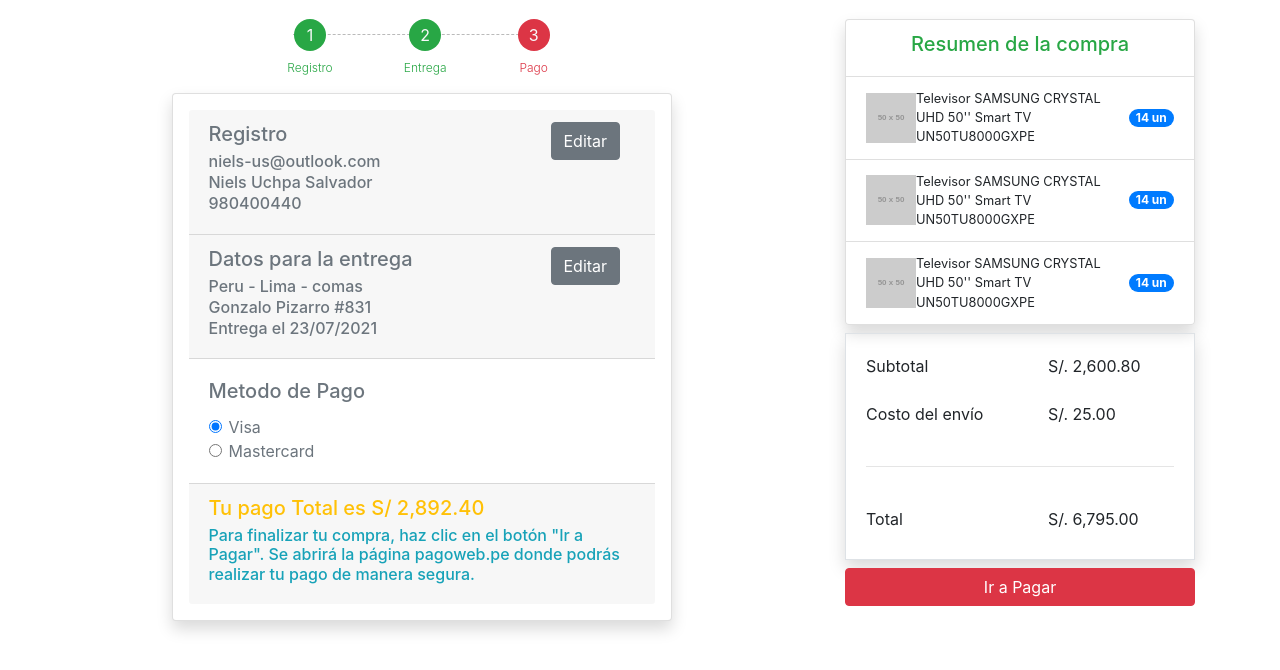
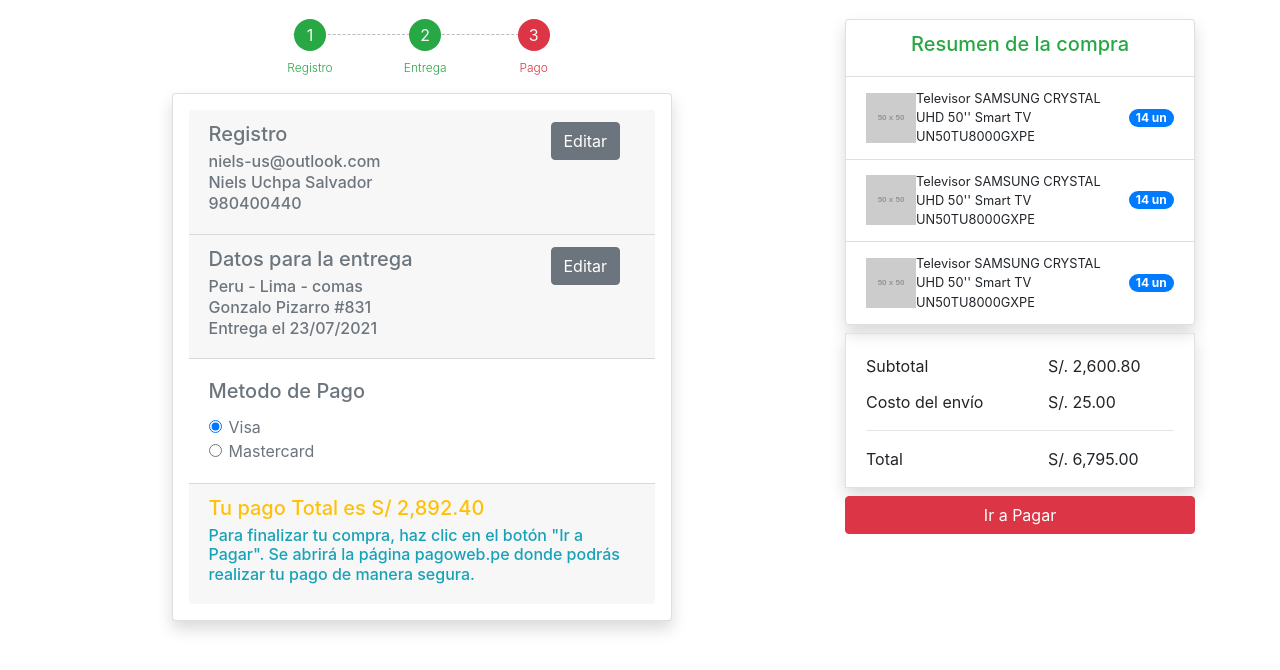
Before and after one commit to niels-us/E-commerce, a plain HTML site: page Pago/index.html in a window 1280 px wide. Shown: the part 88-758 px from the top of the page. Drawn offline with nearby package versions, Linux system fonts and the light colour scheme; placeholder pictures from the web are drawn by us.

Commit message:
Disminuyendo el padding para fila de totales

```diff
--- a/Pago/index.html
+++ b/Pago/index.html
@@ -174,21 +174,22 @@
                             <div class="m-2">
                                 <table class="table table-borderless">
                                     <tbody class="tbody-resumen">
-
                                         <tr>
-                                            <td>Subtotal</td>
-                                            <td>S/. 2,600.80 </td>
-                                        </tr>
-                                        <tr class="tr-carritos">
-                                            <td>Costo del envío</td>
-                                            <td>S/. 25.00</td>
+                                            <td class="pb-0">Subtotal</td>
+                                            <td class="pb-0">S/. 2,600.80 </td>
                                         </tr>
                                         <tr>
-                                            <td colspan="2"> <hr></td>
+                                            <td class="pb-0">Costo del envío</td>
+                                            <td class="pb-0">S/. 25.00</td>
                                         </tr>
                                         <tr>
-                                            <td>Total</td>
-                                            <td>S/. 6,795.00 </td>
+                                            <td colspan="2" class="py-0">
+                                                <hr>
+                                            </td>
+                                        </tr>
+                                        <tr>
+                                            <td class="py-0">Total</td>
+                                            <td class="py-0">S/. 6,795.00 </td>
                                         </tr>
                                     </tbody>
                                 </table>
```
Also changed, not shown: Carrito/index.html (+7 -9 lines), Entrega/index.html (+7 -7 lines), Registro/index.html (+7 -8 lines).
